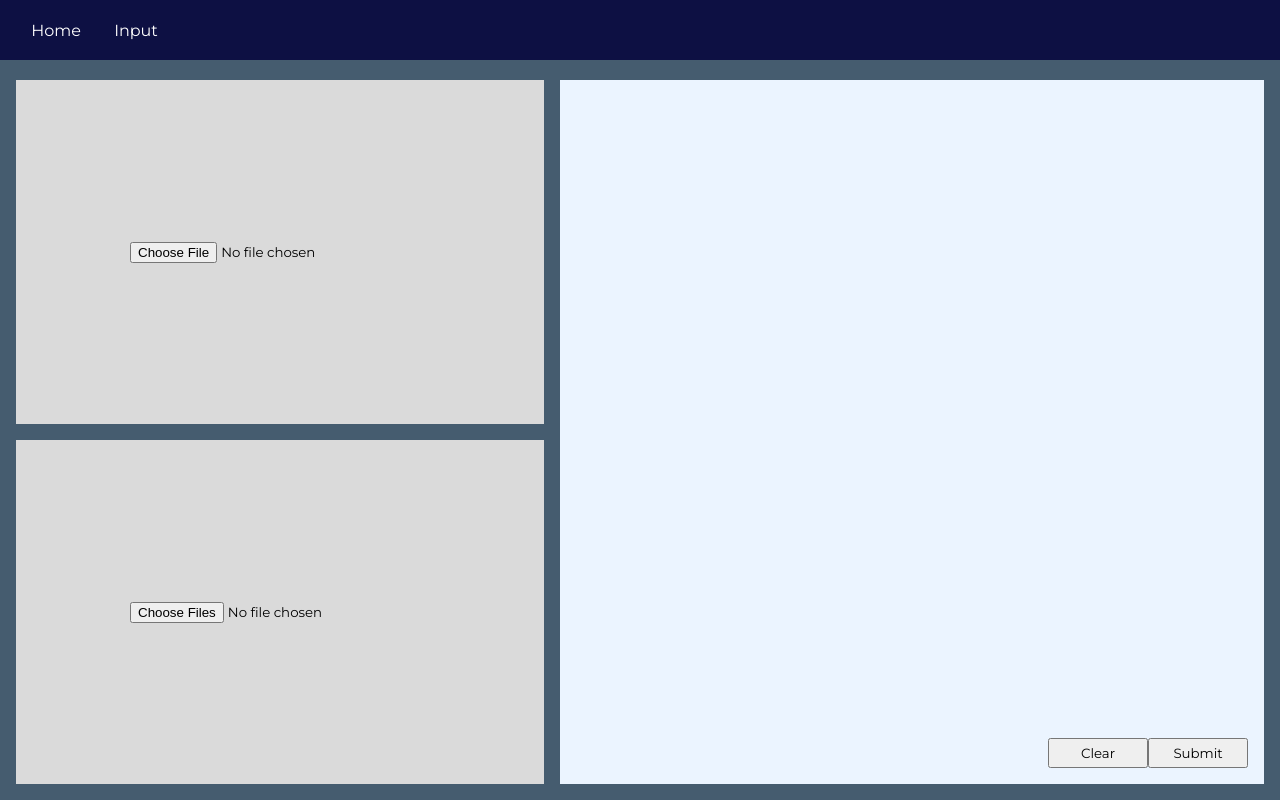
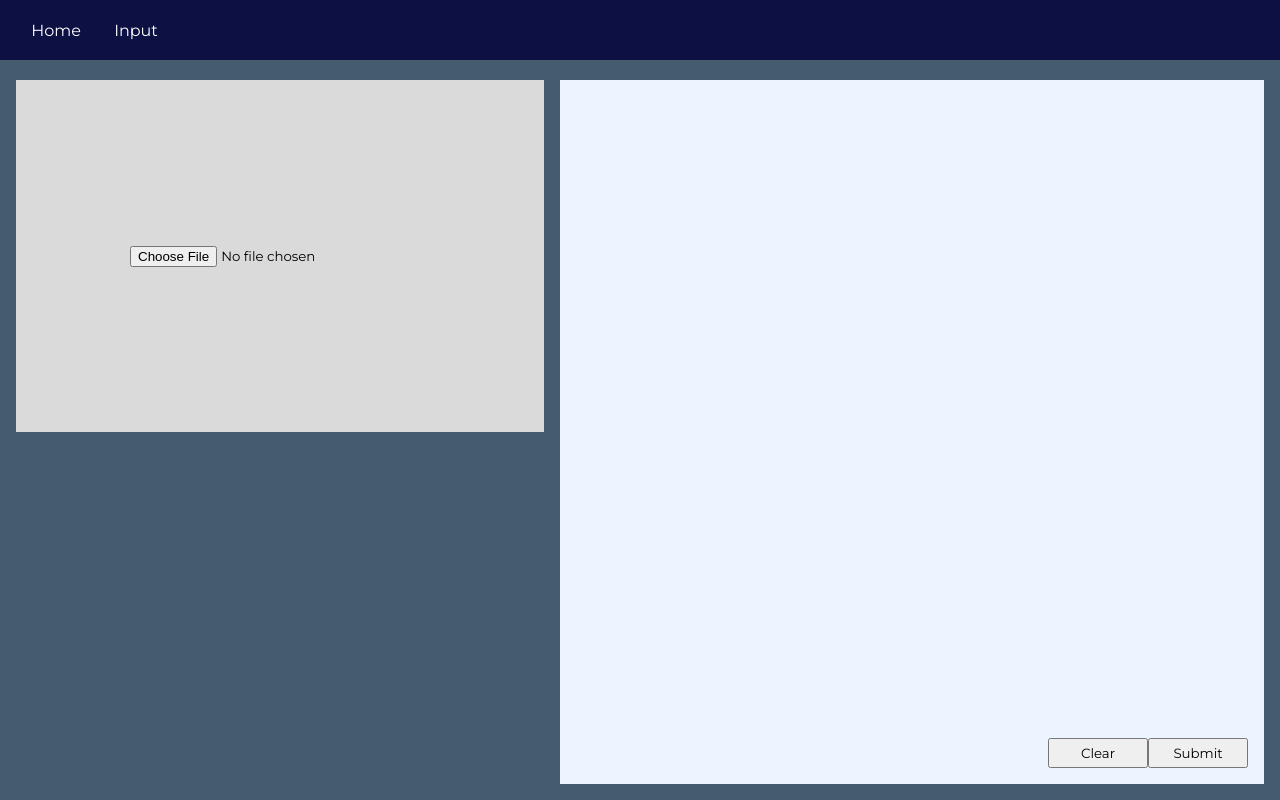
Before and after one commit to DCatCan/IGGB, a Next.js app: page /userinput in a window 1280 px wide. Built offline with nearby package versions, Linux system fonts and the light colour scheme.

Commit message:
Update Dragndrop.js

```diff
--- a/components/Dragndrop.js
+++ b/components/Dragndrop.js
@@ -38,7 +38,7 @@ const Dragndrop = () => {
 							onChange={(e) => (handler.setShared(e))}
 						/>
 					</div>
-					<div className={is.square}>
+					{/* <div className={is.square}>
 						<input
 							type="file"
 							name="orderRef"
@@ -46,7 +46,7 @@ const Dragndrop = () => {
 							multiple={true}
 							onChange={(e) => handler.setOrder(e)}
 						/>
-					</div>
+					</div> */}
 				</div>
 				<div className={is.genedisplay}>
 					<div className={is.speciesDisp}>
```
